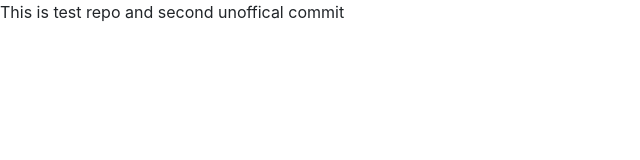
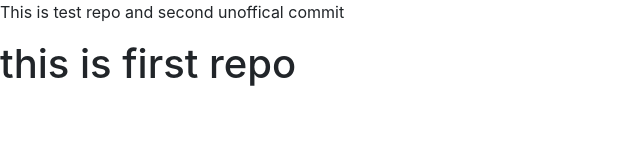
Before and after one commit to shrutibutte/test-repo, a plain HTML site: page index.html in a window 1280 px wide. Shown: the whole page, without its empty margins (0-640 px from the left). Drawn offline with nearby package versions, Linux system fonts and the light colour scheme.

Commit message:
this is repo

```diff
--- a/index.html
+++ b/index.html
@@ -12,6 +12,7 @@
   <body>
 
     <p>This is test repo and second unoffical commit</p>
+    <h1>this is first repo </h1>
 
     <!-- Optional JavaScript -->
     <!-- jQuery first, then Popper.js, then Bootstrap JS -->
```
